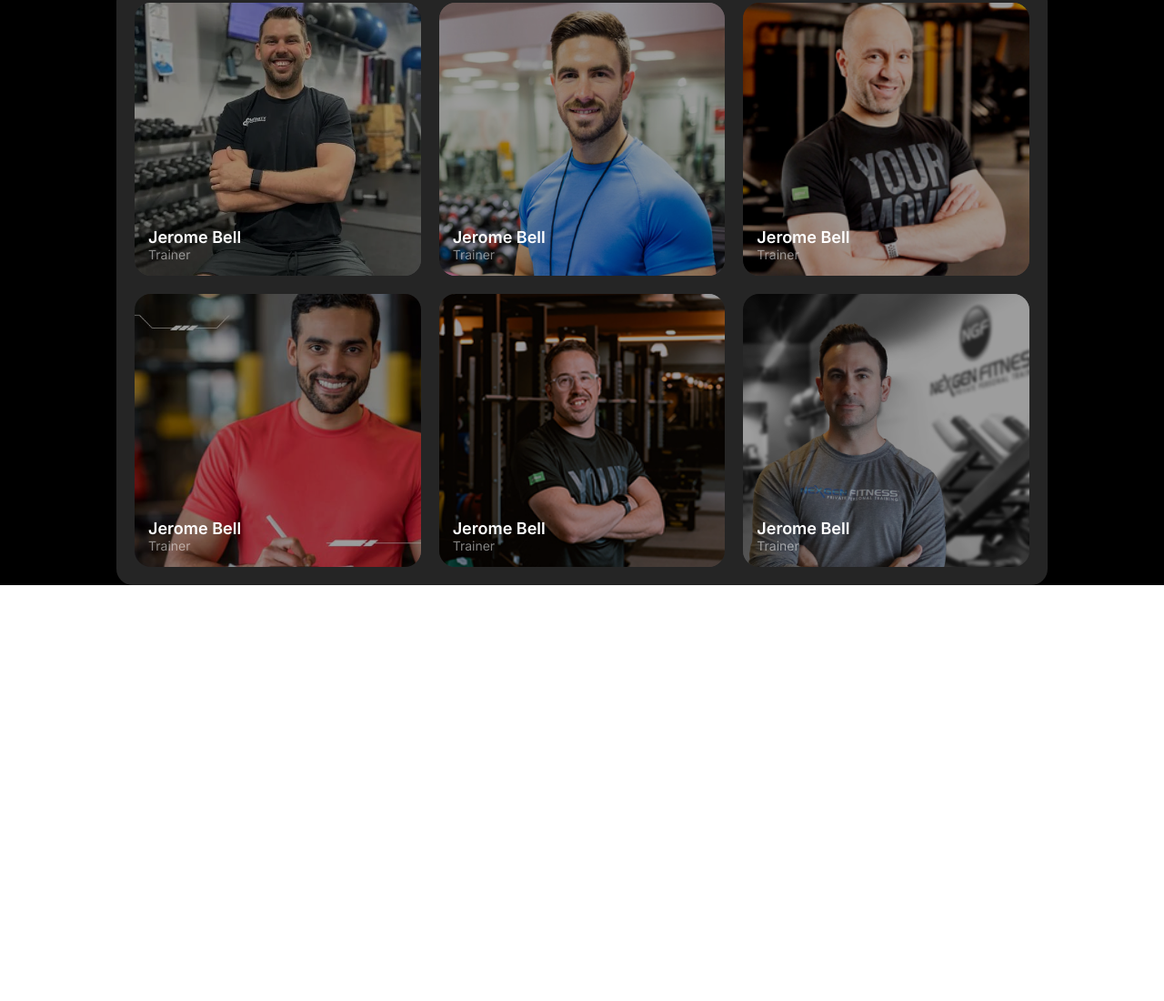
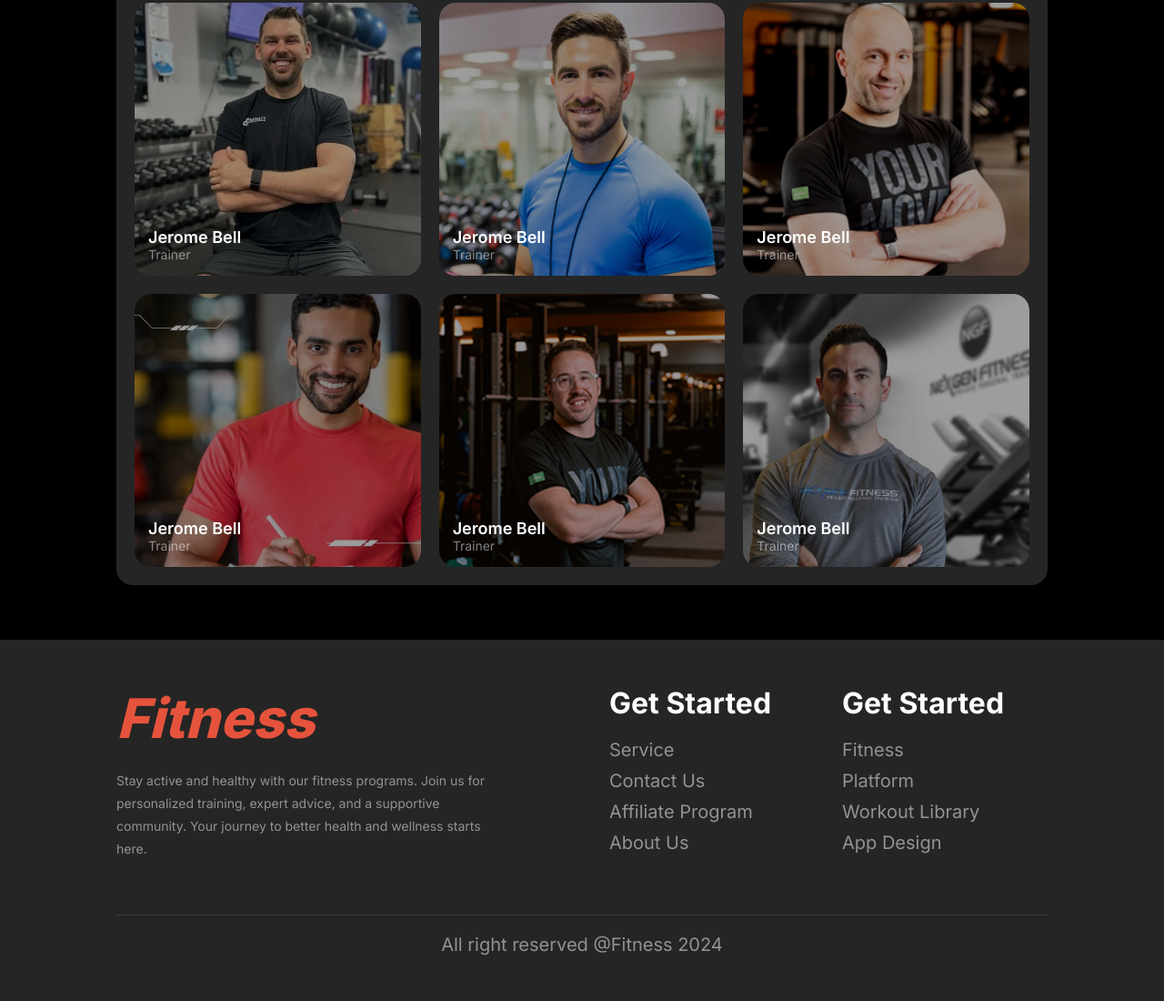
Before and after one commit to Maruf3088/Programming-hero-Assignment-02, a plain HTML site: page index.html in a window 1280 px wide. Shown: the part 3390-4490 px from the top of the page at 91% size. Before the commit the page ends 4033 px from the top, so only its background shows below. Drawn offline with nearby package versions, Linux system fonts and the light colour scheme.

Commit message:
footer section added

```diff
--- a/Styles/media.css
+++ b/Styles/media.css
@@ -45,6 +45,15 @@
   }
   .banner-paragraph {
     width: 100%;
+  }
+  .box-1-num {
+    font-size: 20px;
+  }
+  .box-1-text{
+    font-size: 12px;
+  }
+  .box-2 i {
+    font-size: 2rem;
   }
 
   /*
@@ -157,4 +166,24 @@
   /*
 !------------------------------------------Footer---------------------------------
 */
+  .footer-up {
+    display: grid;
+    grid-template-columns: repeat(1, 1fr);
+    gap: 30px;
+  }
+  .footer-text {
+    width: 100%;
+    line-height: 20px;
+  }
+  .footer-logo {
+    font-size: 50px;
+  }
+  .footer-right-1 ul,
+  .footer-right-2 ul {
+    gap: 5px;
+    font-size: 18px;
+  }
+  .footer-down {
+    font-size: 18px;
+  }
 }
--- a/Styles/style.css
+++ b/Styles/style.css
@@ -56,6 +56,10 @@ html {
   padding: 13px 40px;
   border-radius: 30px;
   cursor: pointer;
+  transition: all 0.3s ease;
+}
+.btn:hover {
+  background-color: #25252500;
 }
 .container {
   max-width: 80%;
@@ -104,6 +108,10 @@ header {
   color: white;
   font-size: 18px;
   font-weight: 500;
+  transition: all 0.3s ease;
+}
+.nav-elements li a:hover {
+  color: black;
 }
 .first-element {
   background-color: var(--primary-color);
@@ -150,6 +158,11 @@ header {
 .banner-btn-2 {
   background-color: transparent;
   border: 1px solid white;
+}
+
+.banner-btn-2:hover {
+  background-color: var(--primary-color);
+  border: 1px solid var(--primary-color);
 }
 
 /*
@@ -220,9 +233,18 @@ main {
   gap: 15px;
   text-align: center;
 }
+
 .circle-img img {
   border-radius: 50%;
   margin-bottom: 10px;
+  transition: all .3s ease;
+}
+.circle-img img:hover {
+  box-shadow:
+        0px 2px 4px rgba(255, 255, 255, 0.1),
+        0px 4px 8px rgba(255, 255, 255, 0.1),
+        0px 8px 16px rgba(255, 255, 255, 0.1),
+        0px 16px 32px rgba(255, 255, 255, 0.1);
 }
 
 /*
@@ -552,6 +574,7 @@ form input {
   display: flex;
   flex-direction: column;
   gap: 20px;
+  padding-bottom: 60px;
 }
 .section-6-text {
   width: 60%;
@@ -571,6 +594,7 @@ form input {
 .boy {
   position: relative;
   border-radius: 18px;
+  overflow: hidden;
 }
 .boy::before {
   content: "";
@@ -581,12 +605,20 @@ form input {
   top: 0;
   left: 0;
   border-radius: 18px;
+  transition: all 0.5s ease;
+}
+.boy:hover::before {
+  background-color: rgba(0, 0, 0, 0);
 }
 .boy img {
   width: 100%;
   height: 100%;
   object-fit: cover;
   border-radius: 18px;
+  transition: all 0.2s ease-in-out;
+}
+.boy:hover img {
+  transform: scale(1.1);
 }
 .info {
   position: absolute;
@@ -597,3 +629,56 @@ form input {
 /*
 !------------------------------------------Footer---------------------------------
 */
+footer {
+  background-color: #252525;
+}
+.footer-container {
+  display: flex;
+  flex-direction: column;
+  padding: 50px 0;
+  gap: 30px;
+}
+.footer-up {
+  display: grid;
+  grid-template-columns: 50% repeat(2, 1fr);
+  gap: 30px;
+}
+.footer-left {
+  display: flex;
+  flex-direction: column;
+  gap: 20px;
+}
+.footer-logo {
+  font-size: 60px;
+}
+.footer-text {
+  width: 80%;
+  line-height: 25px;
+}
+.footer-right-1,
+.footer-right-2 {
+  display: flex;
+  flex-direction: column;
+  gap: 20px;
+}
+.footer-right-1 ul,
+.footer-right-2 ul {
+  display: flex;
+  flex-direction: column;
+  gap: 10px;
+  font-size: 20px;
+  font-weight: 400;
+  cursor: pointer;
+}
+.right-1-title {
+  font-size: 32px;
+  font-weight: 700;
+}
+.footer-down {
+  font-size: 20px;
+  font-weight: 400;
+  margin-top: 30px;
+  border-top: 1px solid rgba(255, 255, 255, 0.1);
+  padding-top: 20px;
+  color: rgba(255, 255, 255, 0.5);
+}
--- a/index.html
+++ b/index.html
@@ -226,7 +226,8 @@
 
         <section class="section-6-container container">
             <div class="section-6-title title align-center">Meet Our Team</div>
-            <div class="section-6-text text align-center">Meet our dedicated team of professionals, experts, and innovators who are passionate about delivering exceptional results and driving success.</div>
+            <div class="section-6-text text align-center">Meet our dedicated team of professionals, experts, and
+                innovators who are passionate about delivering exceptional results and driving success.</div>
             <div class="boys-container">
                 <div class="boy">
                     <img class="responsive-img" src="images/trainer1.png" alt="">
@@ -280,7 +281,43 @@
 
 
     <!--Footer Section Start-->
-    <footer></footer>
+    <footer>
+
+        <div class="footer-container container">
+            <div class="footer-up">
+                <div class="footer-left">
+                    <div class="footer-logo logo">Fitness</div>
+                    <div class="footer-text text">Stay active and healthy with our fitness programs. Join us for
+                        personalized training, expert advice, and a supportive community. Your journey to better health
+                        and wellness starts here.</div>
+                </div>
+                <div class="footer-right-1">
+                    <div class="right-1-title sub-title">Get Started</div>
+                    <ul class="text">
+                        <li>Service</li>
+                        <li>Contact Us</li>
+                        <li>Affiliate Program</li>
+                        <li>About Us</li>
+                    </ul>
+                </div>
+                <div class="footer-right-2">
+                    <div class="right-1-title sub-title">Get Started</div>
+                    <ul class="text">
+                        <li>Fitness</li>
+                        <li>Platform</li>
+                        <li>Workout Library</li>
+                        <li>App Design</li>
+                    </ul>
+                </div>
+            </div>
+
+            <div class="footer-down  text align-center">
+                All right reserved @Fitness 2024
+            </div>
+
+
+        </div>
+    </footer>
     <!--Footer Section End-->
 
 </body>
```
